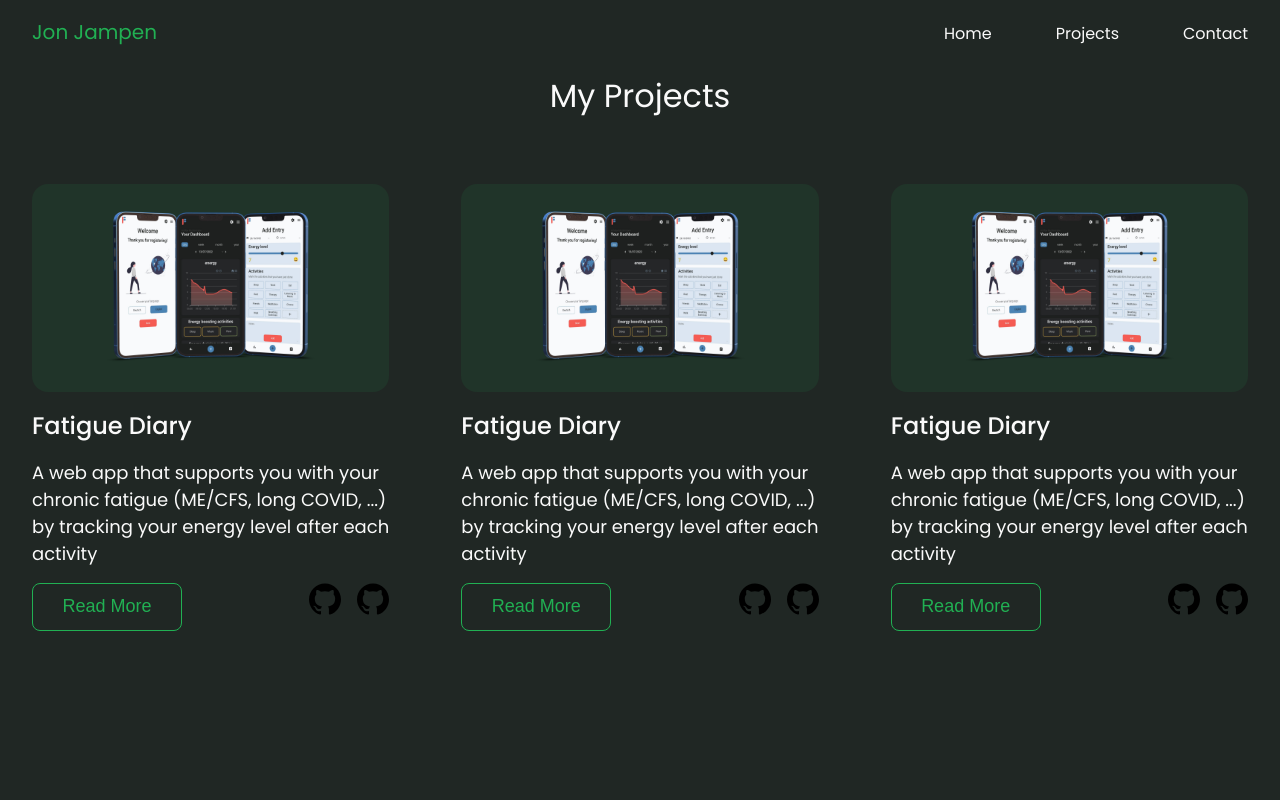
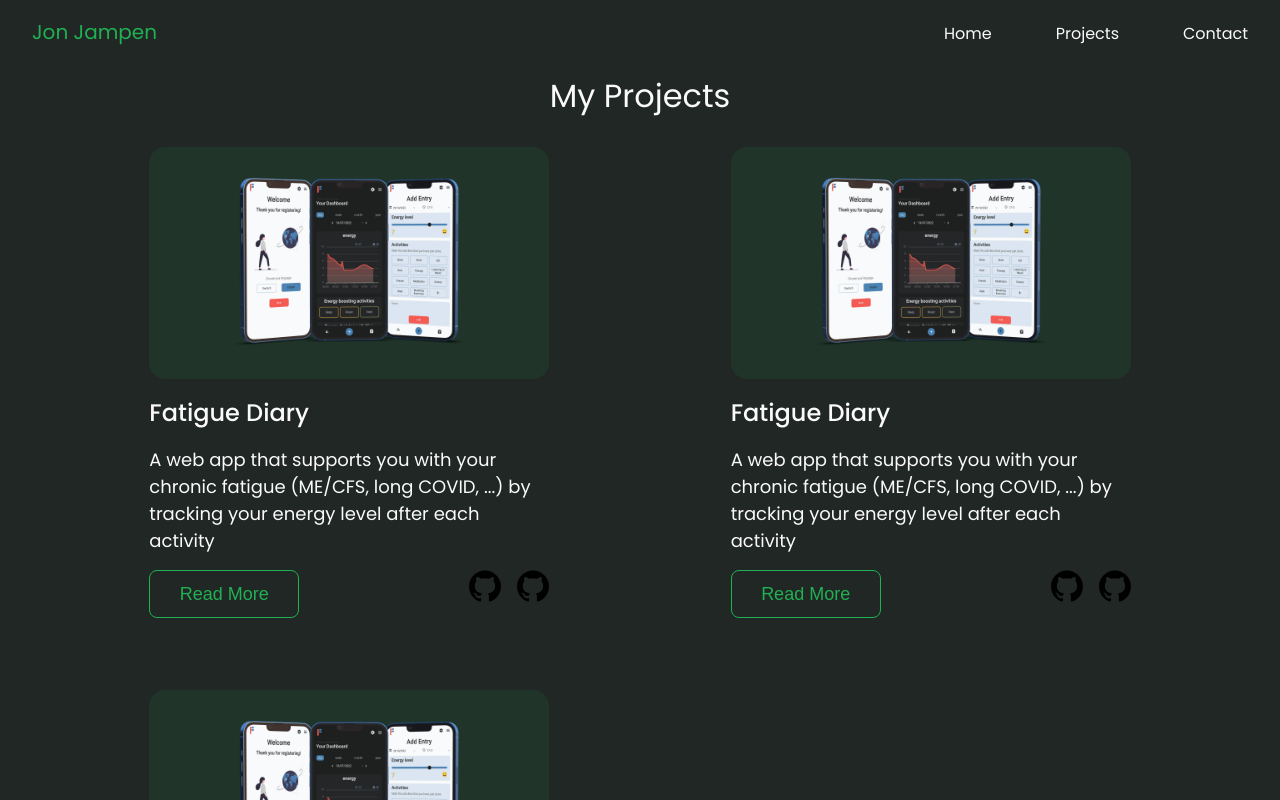
Before and after one commit to jonjampen/portfolio, a SvelteKit app: page /projects in a window 1280 px wide. Shown: the top 800 px of the page. Built offline with nearby package versions, Linux system fonts and the light colour scheme.

Commit message:
Adding projects grid in projects route

```diff
--- a/src/routes/projects/+page.svelte
+++ b/src/routes/projects/+page.svelte
@@ -2,8 +2,9 @@
 	import ProjectCarousel from '../ProjectCarousel.svelte';
 </script>
 
-<section class="projects">
+<section class="projects-grid">
 	<h2>My Projects</h2>
 	<h6 style="display: none;">Filtered by:</h6>
+	<br />
 	<ProjectCarousel />
 </section>
--- a/src/style/projects.scss
+++ b/src/style/projects.scss
@@ -6,8 +6,22 @@ section.projects {
         align-items: flex-start;
         gap: 72px;
         margin-top: 64px;
+    }
+}
 
-        & .project {
+section.projects-grid {
+    & .projects-container {
+        display: grid;
+        grid-template-columns: repeat(auto-fit, minmax(200px, 400px));
+        column-gap: 64px;
+        row-gap: 72px;
+        justify-content: space-evenly;
+
+    }
+}
+
+
+.project {
     display: flex;
     flex-direction: column;
     gap: 16px;
@@ -36,5 +50,3 @@ section.projects {
         }
     }
 }
-    }
-}
```
Lines whose indentation alone changed are shown as unchanged.
